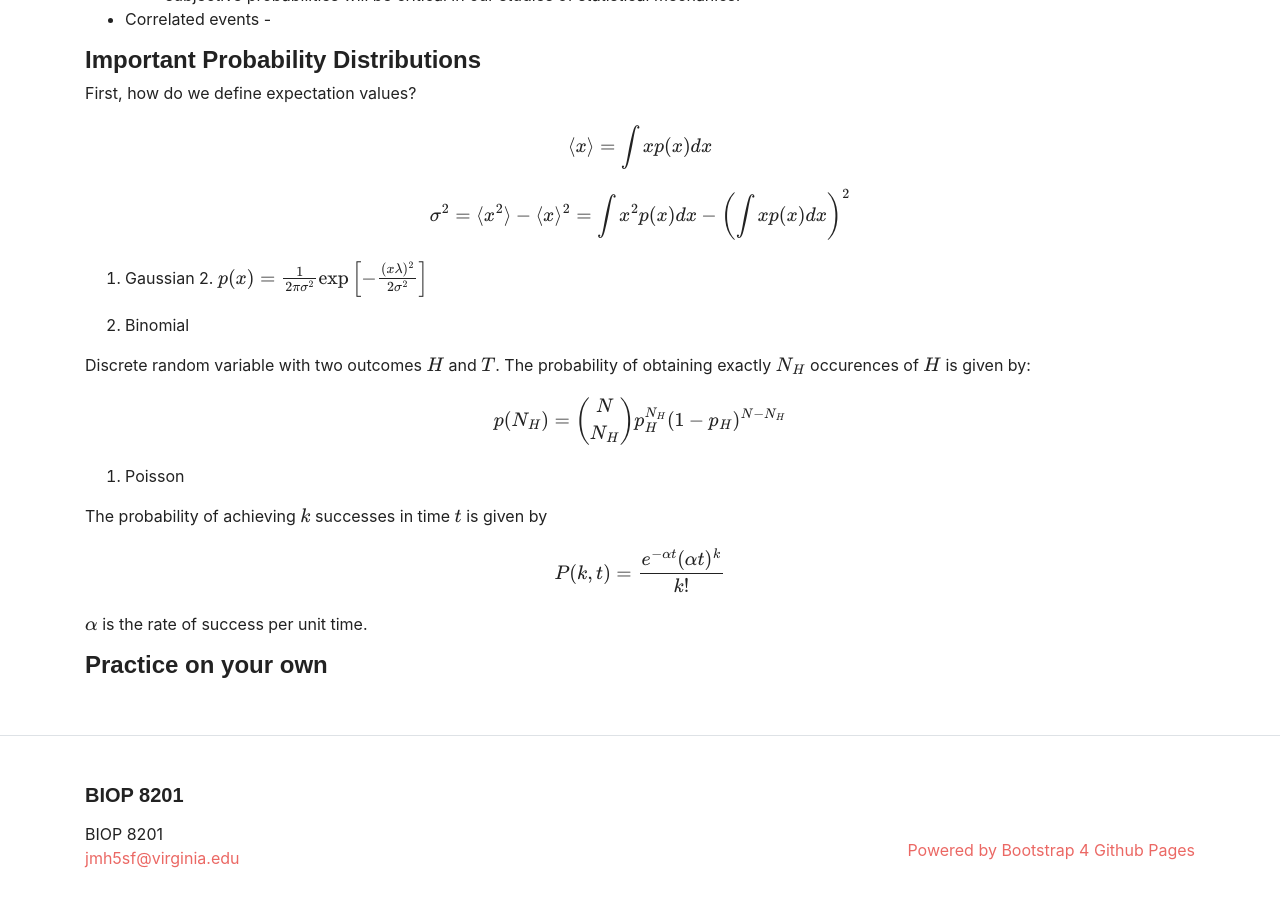
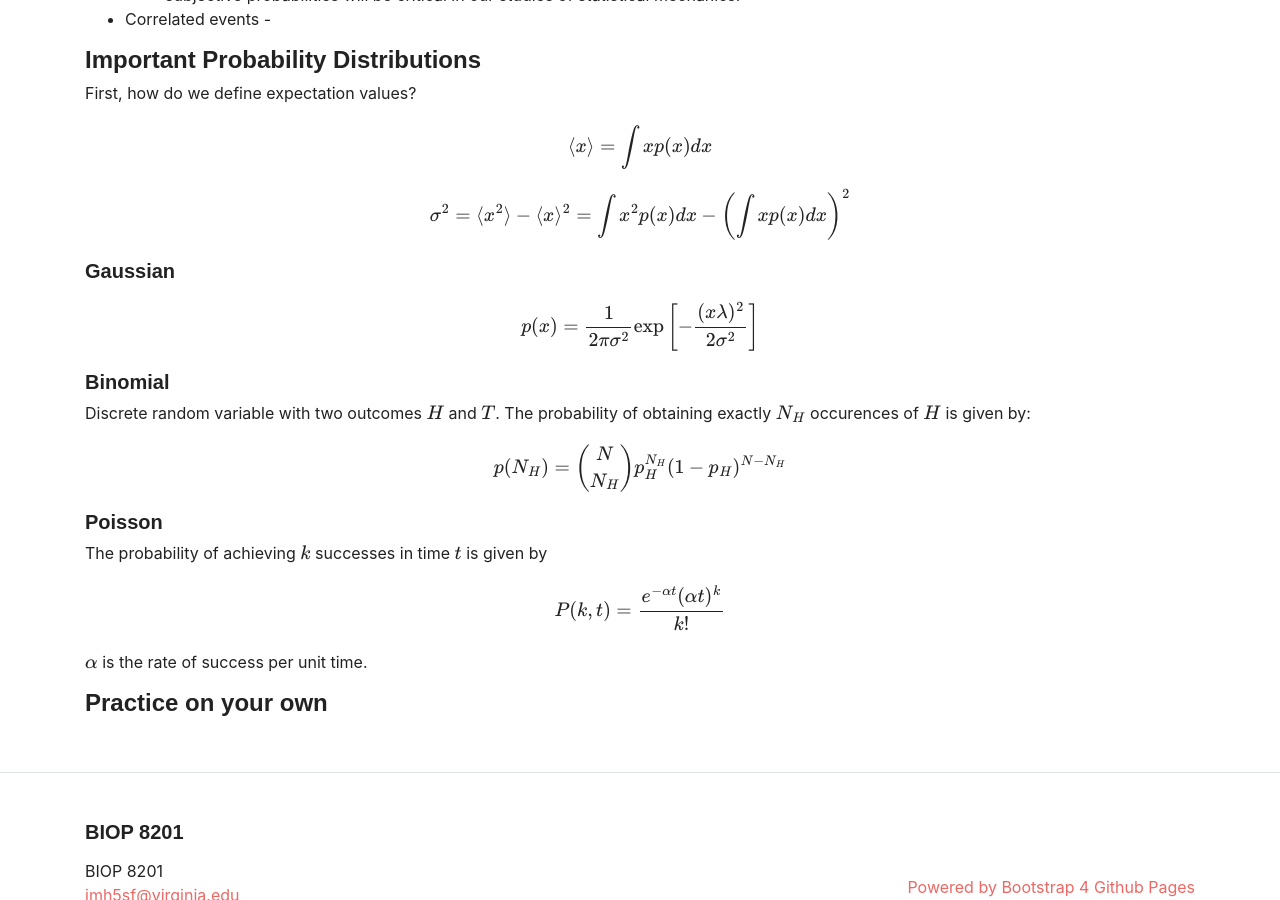
Before and after one commit to jmhays/biop-web, a Jekyll site: the page built from lectures/Lecture1.md, in a window 1280 px wide and 900 px high, scrolled down 621 px. Built offline with Jekyll 4.4.1, drawn with Linux system fonts in a browser that asks for light colours; some web fonts are replaced; formulas are drawn with MathJax 3.

Commit message:
Fix numbering for probability distributions

```diff
--- a/lectures/Lecture1.md
+++ b/lectures/Lecture1.md
@@ -33,17 +33,17 @@ $$\langle x \rangle = \int xp(x)dx$$
 
 $$\sigma^2 = \langle x^2 \rangle - \langle x \rangle^2 = \int x^2p(x)dx - \left(\int xp(x)dx\right)^2$$
 
-1. Gaussian
-2.
+##### Gaussian
+
 $$p(x) = \frac{1}{2\pi\sigma^2}\exp\left[-\frac{(x \lambda)^2}{2\sigma^2}\right]$$
 
-2. Binomial
+##### Binomial
 
 Discrete random variable with two outcomes $$H$$ and $$T$$. The probability of obtaining exactly $$N_H$$ occurences of $$H$$ is given by:
 
 $$p(N_H) = {N\choose N_H}p_H^{N_H}(1-p_H)^{N-N_H}$$
 
-3. Poisson
+##### Poisson
 
 The probability of achieving $$k$$ successes in time $$t$$ is given by
 
```
